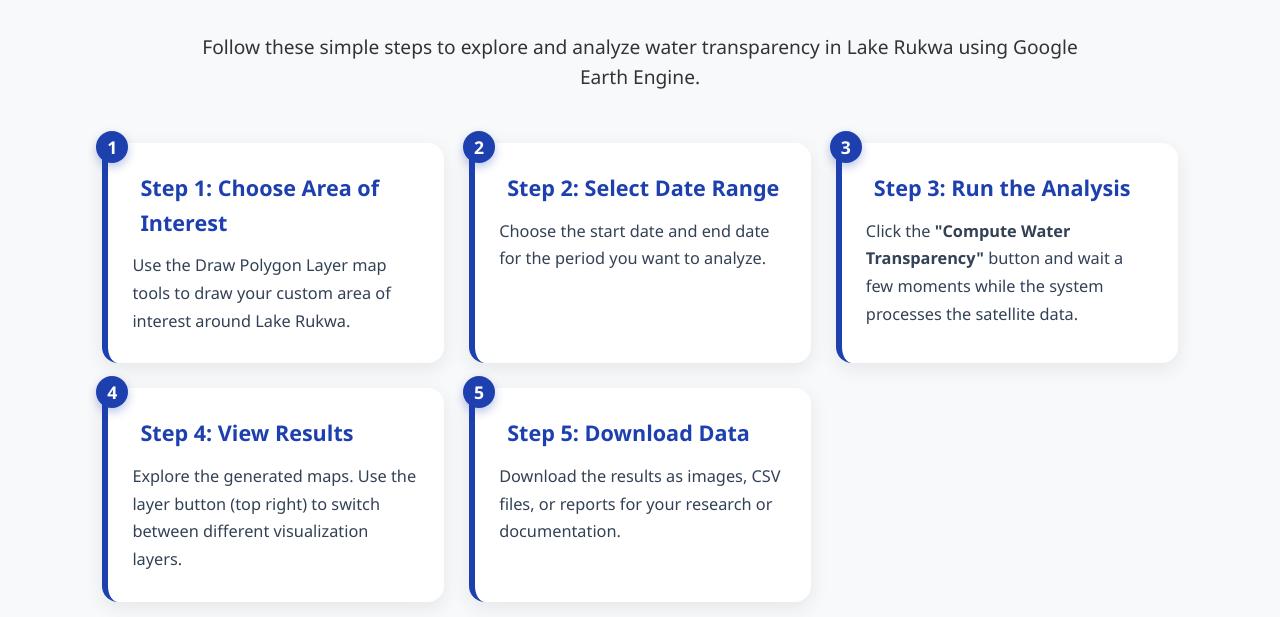
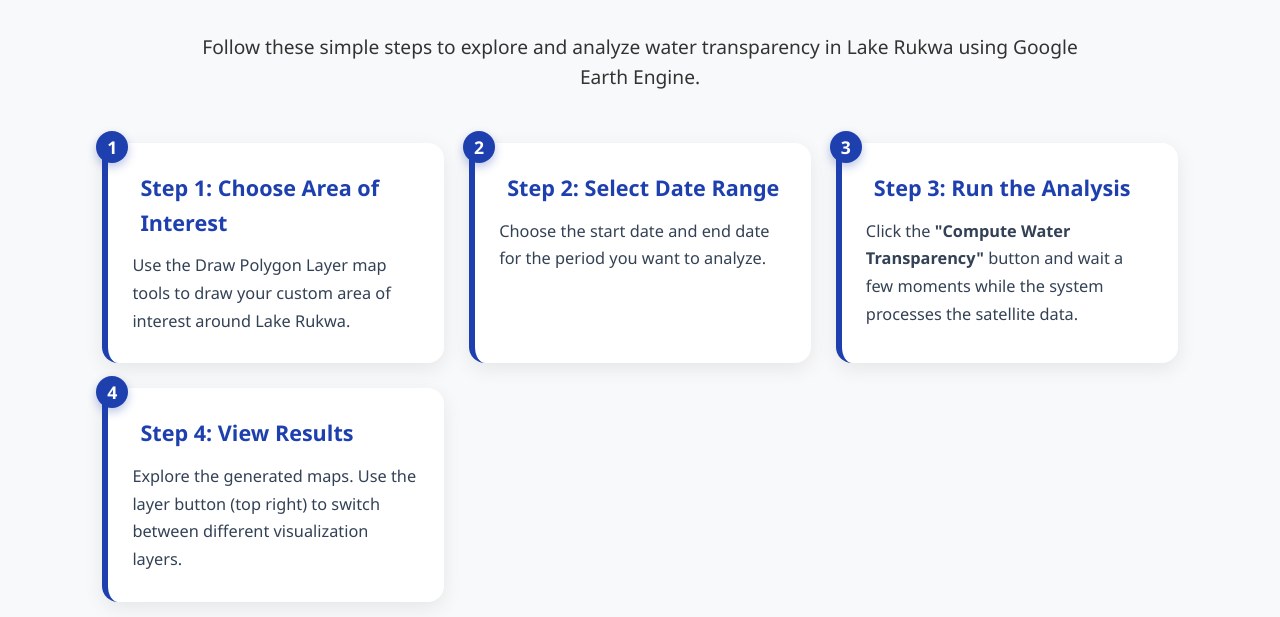
Before and after one commit to loneysafari-crypto/Water-Transparency-in-Lake-Rukwa-crypto.github.io, a plain HTML site: page app.html in a window 1280 px wide. Shown: the part 183-800 px from the top of the page. Drawn offline with Linux system fonts and the light colour scheme.

Commit message:
Fix HTML formatting and structure

```diff
--- a/app.html
+++ b/app.html
@@ -50,11 +50,6 @@
           <p>Explore the generated maps. Use the layer button (top right) to switch between different visualization layers.</p>
         </div>
 
-        <div class="step-card" data-step="5">
-          <h3>Step 5: Download Data</h3>
-          <p>Download the results as images, CSV files, or reports for your research or documentation.</p>
-        </div>
-
       </div>
 
       <!-- Centered Big Button -->
```
